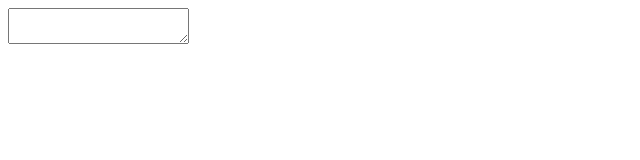
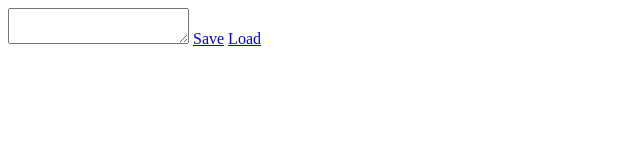
Before and after one commit to guymanpersondudebro/guymanpersondudebro.github.io, a plain HTML site: page Word.html in a window 1280 px wide. Shown: the full height of the page, 0-640 px from the left. Drawn offline with Linux system fonts and the light colour scheme.

Commit message:
Update Word.html

```diff
--- a/Word.html
+++ b/Word.html
@@ -1,2 +1,21 @@
 <title>Walmart</title>
 <textarea id="text-input"></textarea>
+<a href="#" onclick="saveText()">Save</a>
+<a href="#" onclick="loadText()">Load</a>
+<script>
+  // JavaScript to handle saving text to local storage
+function saveText() {
+    // code to save text to local storage
+    var text = document.querySelector("textarea").value;
+    localStorage.setItem("savedText", text);
+}
+
+  // JavaScript to handle loading text from local storage
+function loadText() {
+    // code to load text from local storage
+    var savedText = localStorage.getItem("savedText");
+    if (savedText) {
+        document.querySelector("textarea").value = savedText;
+    }
+}
+  </script>
```
